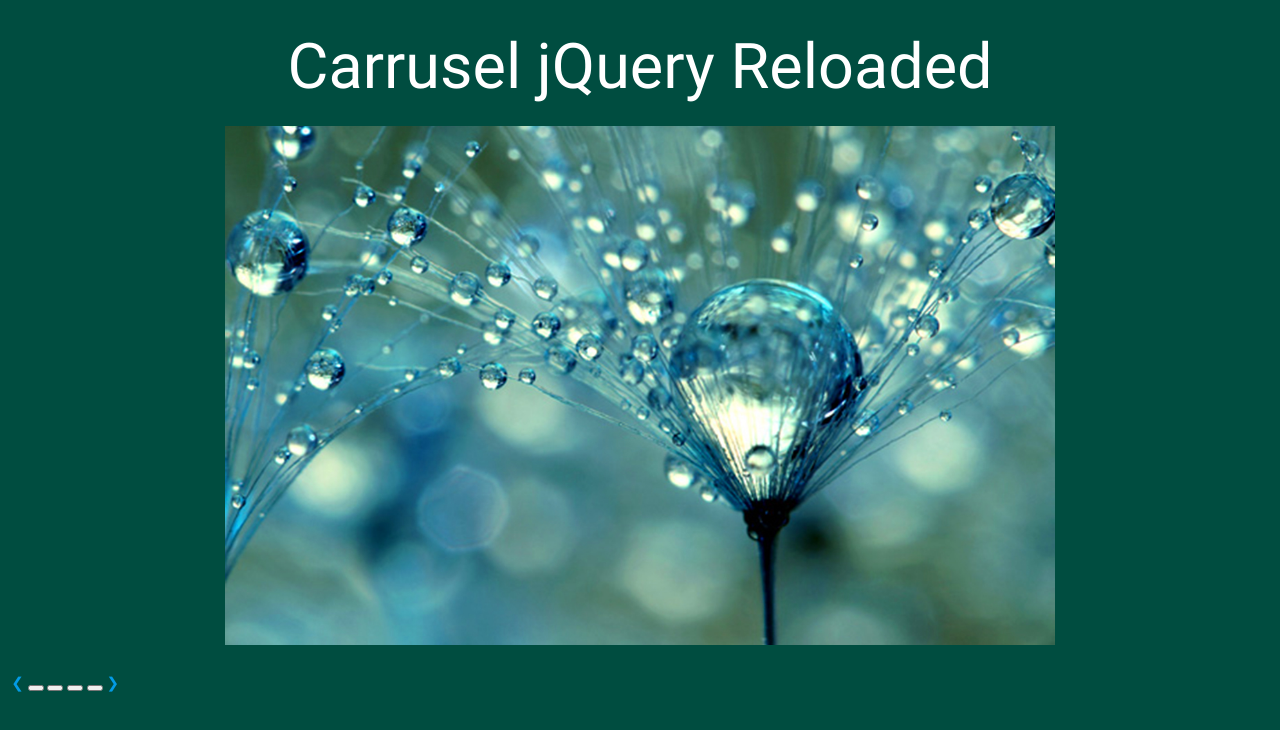
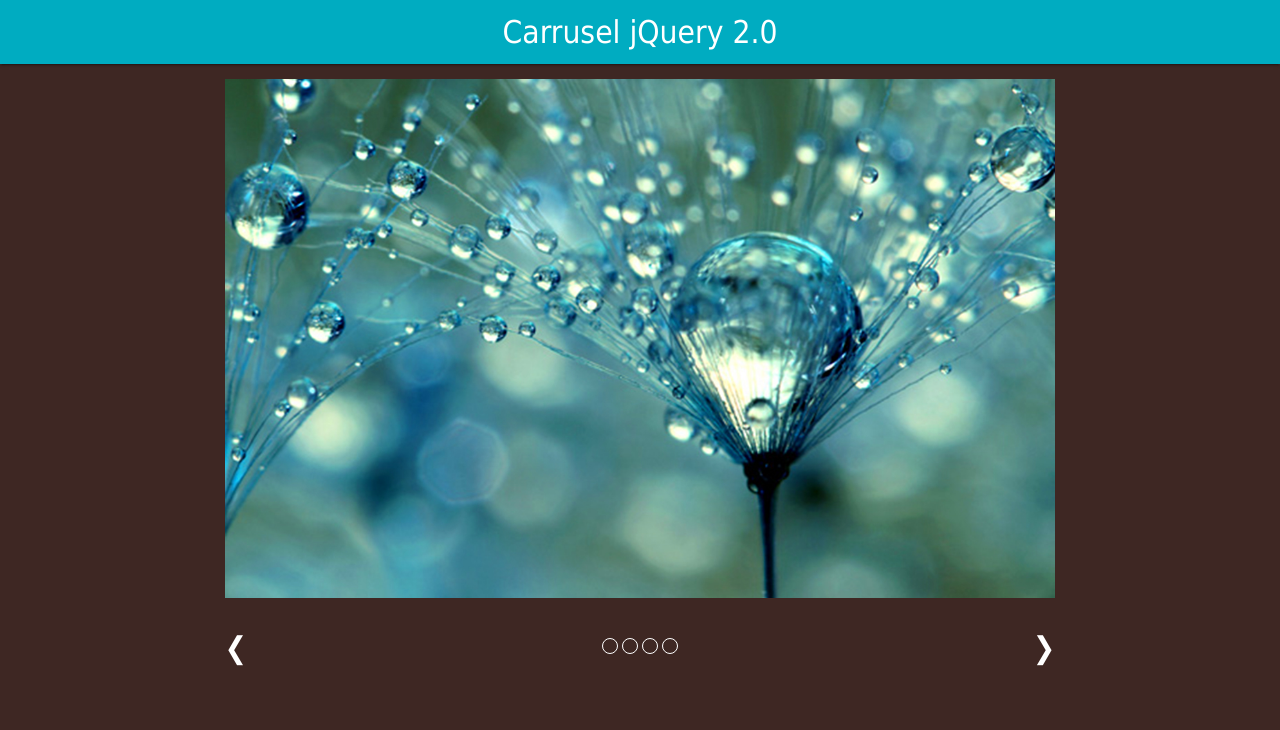
Before and after one commit to dianix/Carrusel-2.0, a plain HTML site: page index.html in a window 1280 px wide. Drawn offline with Linux system fonts and the light colour scheme; files whose address does not match are found by name.

Commit message:
ajustes en estilos

```diff
--- a/css/main.css
+++ b/css/main.css
@@ -1,3 +1,11 @@
+body {
+    font-family: 'Tahoma', sans-serif;
+}
+
+.contenedor-carrusel {
+    margin-top: 1rem;
+}
+
 .contenido-carrusel {
     display: none;
 }
@@ -6,6 +14,34 @@
     display: block;
 }
 
-.contenido-carrusel>img{
+.contenido-carrusel>img {
     width: 100%;
 }
+
+.flex {
+    display: flex;
+    justify-content: space-between;
+    align-items: center;
+}
+
+.controles button {
+    width: 16px;
+    height: 16px;
+    border-radius: 50%;
+    border: 1px solid #ffffff;
+    background-color: rgba(255, 255, 255, 0);
+}
+
+.controles button:hover {
+    background-color: #57c5ff;
+}
+
+.botonera a.anterior,
+.botonera a.siguiente {
+    font-size: 2rem;
+}
+
+.botonera a.anterior:hover,
+.botonera a.siguiente:hover {
+    color: #00a7ff;
+}
--- a/index.html
+++ b/index.html
@@ -7,17 +7,17 @@
     <link rel="stylesheet" href="./css/main.css" />
     <link rel="stylesheet" href="css/materialize.min.css" />
     <link rel="stylesheet" href="css/main.css" />
-    <!--    <link rel="stylesheet" href="assets/fonts/font-awesome-4.7.0/css/font-awesome.min.css" />-->
-    <!--    <script src="https://use.fontawesome.com/e7261129df.js"></script>-->
 </head>
 
-<body class="teal darken-4">
-    <header class="white-text center">
-        <h1>Carrusel jQuery Reloaded</h1>
+<body class="brown darken-4">
+    <header class="nav-wrapper white-text center">
+        <nav class="nav-wrapper cyan darken-1">
+            <a href="#" class="brand-logo center">Carrusel jQuery 2.0</a>
+        </nav>
     </header>
-    <section class="container-fluid">
+    <section class="contenedor-carrusel container-fluid">
         <div class="row">
-            <div class="carrusel col s8 push-s2">
+            <div class="carrusel col s12 m8 push-m2">
                 <div data-imagen="0" class="contenido-carrusel activo">
                     <img src="assets/imgs/macro-dew-drops.jpg" alt="Imagen 1" />
                 </div>
@@ -32,14 +32,16 @@
                 </div>
             </div>
         </div>
-        <div class="row">
-            <div class="controles col">
-                <a href="#" class="anterior">&#10094;</a>
-                <button type="button" data-target="0" class="control"></button>
-                <button type="button" data-target="1" class="control"></button>
-                <button type="button" data-target="2" class="control"></button>
-                <button type="button" data-target="3" class="control"></button>
-                <a href="#" class="siguiente">&#10095;</a>
+        <div class="botonera row">
+            <div class="col s12 m8 push-m2 flex">
+                <a href="#" class="anterior white-text">&#10094;</a>
+                <div class="controles">
+                    <button type="button" data-target="0" class="control"></button>
+                    <button type="button" data-target="1" class="control"></button>
+                    <button type="button" data-target="2" class="control"></button>
+                    <button type="button" data-target="3" class="control"></button>
+                </div>
+                <a href="#" class="siguiente white-text">&#10095;</a>
             </div>
         </div>
     </section>
```
